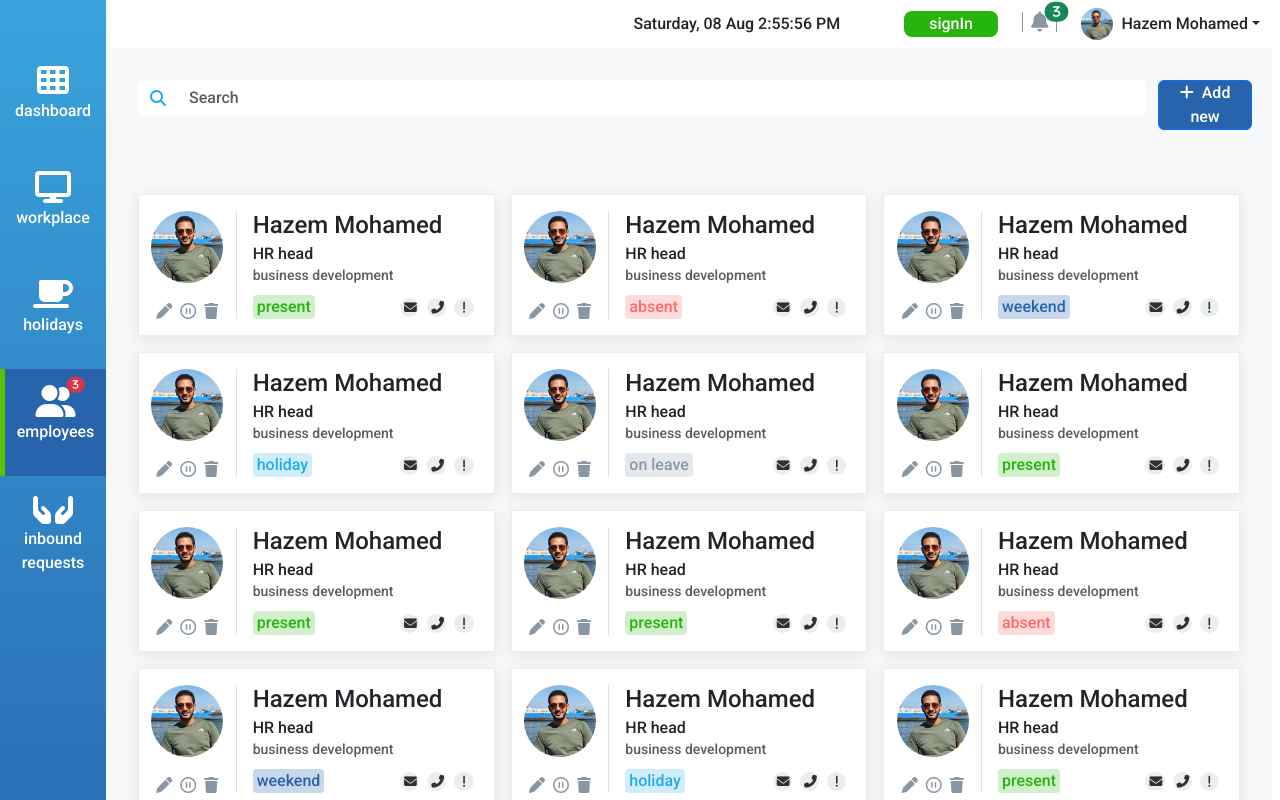
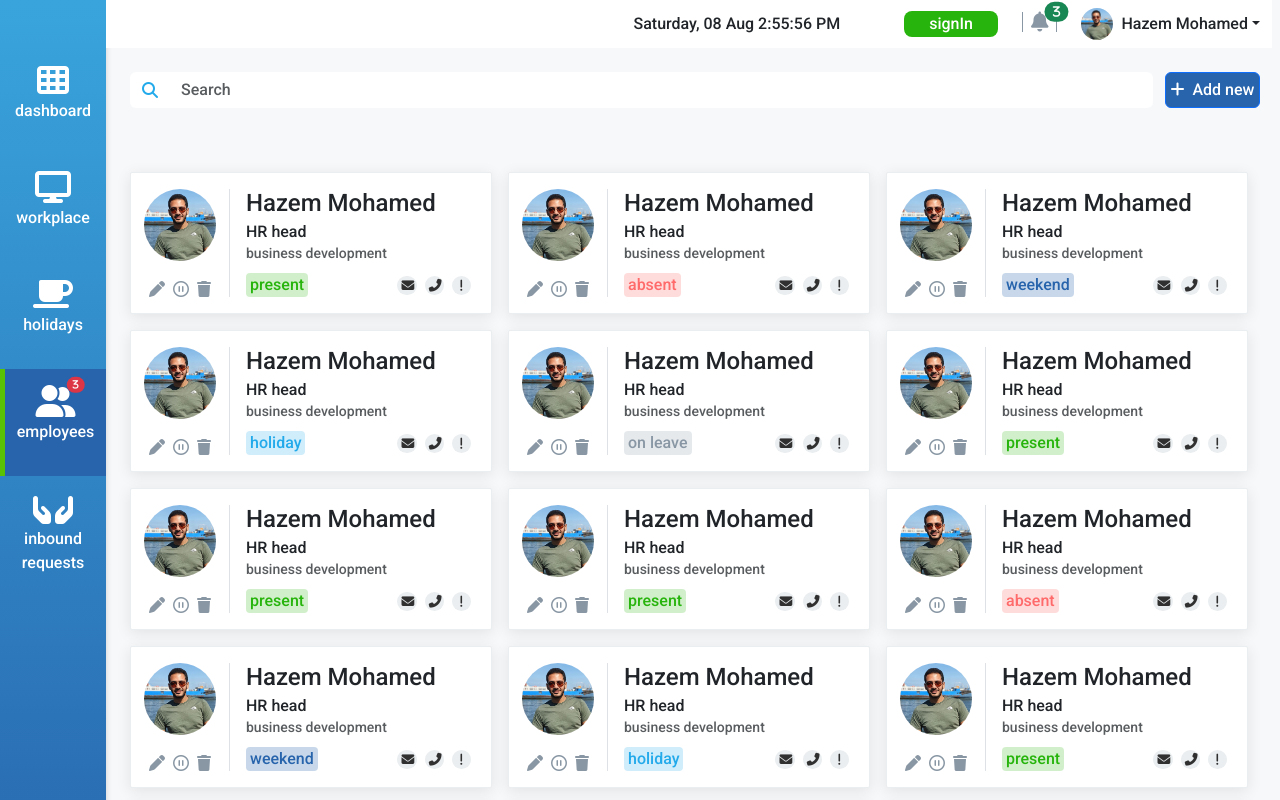
Before and after one commit to hazemm48/HR-employee, a React (Create React App) app: page / in a window 1280 px wide. Shown: the top 800 px of the page. Built offline with nearby package versions, Linux system fonts and the light colour scheme.

Commit message:
Fixed minor style bugs

```diff
--- a/src/Pages/home.js
+++ b/src/Pages/home.js
@@ -16,7 +16,7 @@ function Home() {
 			<SideBar />
 			<div className="col-10 col-md-11 main">
 				<NavBar />
-				<div className="main-content">
+				<div className="main-content p-4">
 					<Search
 						setShowForm={setShowForm}
 						setSearchData={setSearchData}
--- a/src/SiteAssets/css/main.css
+++ b/src/SiteAssets/css/main.css
@@ -6,15 +6,11 @@
 
 body {
   font-family: "Roboto", sans-serif;
+  background-color: #f7f8f9;
 }
 
 main {
   height: 100vh;
-}
-
-.main-content {
-  background-color: #f7f8f9;
-  padding: 2em;
 }
 
 nav img {
@@ -58,8 +54,8 @@ nav img {
   font-size: 0.8em;
 }
 
-.employee-card img{
-  max-width:4.5em;
+.employee-card img {
+  max-width: 4.5em;
   max-height: 4.5em;
 }
 
@@ -129,7 +125,6 @@ nav img {
   -webkit-backdrop-filter: blur(3px);
   -moz-backdrop-filter: blur(3px);
   backdrop-filter: blur(3px);
-
 }
 
 .form form {
@@ -192,7 +187,7 @@ nav img {
     font-size: 1em;
   }
 
-  .employee-card label{
+  .employee-card label {
     font-size: 0.8em;
   }
 }
```
